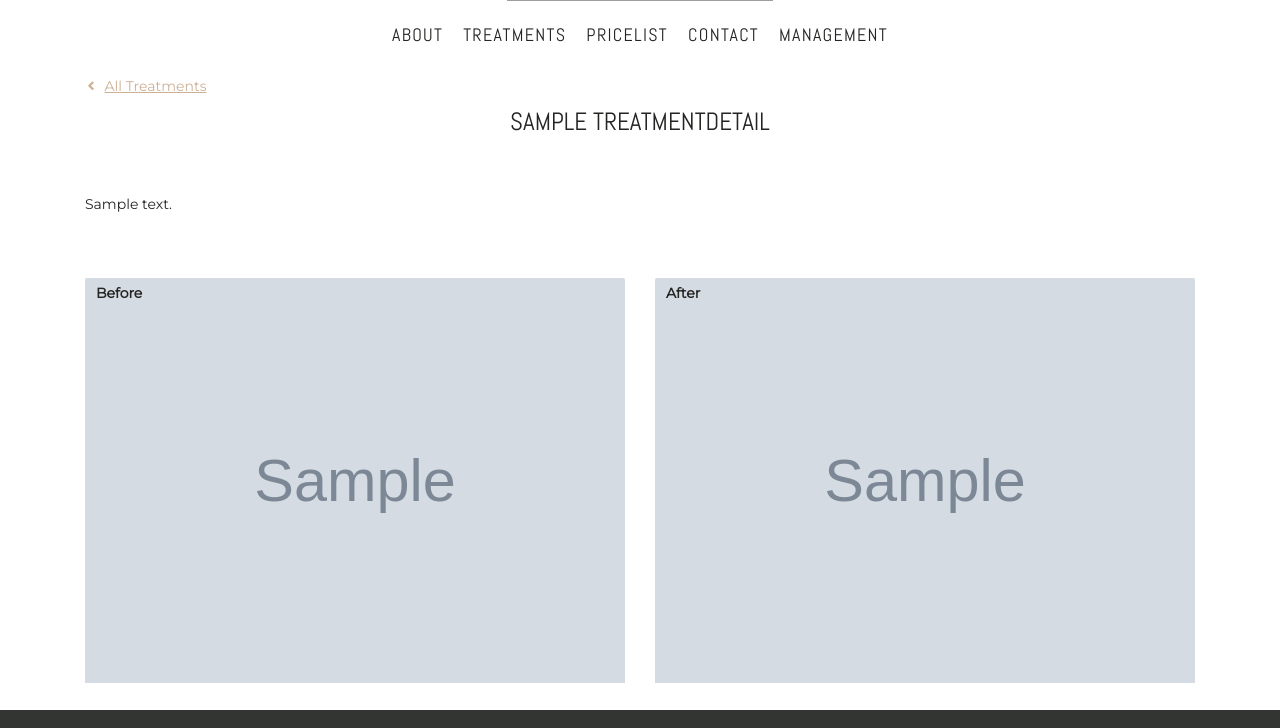
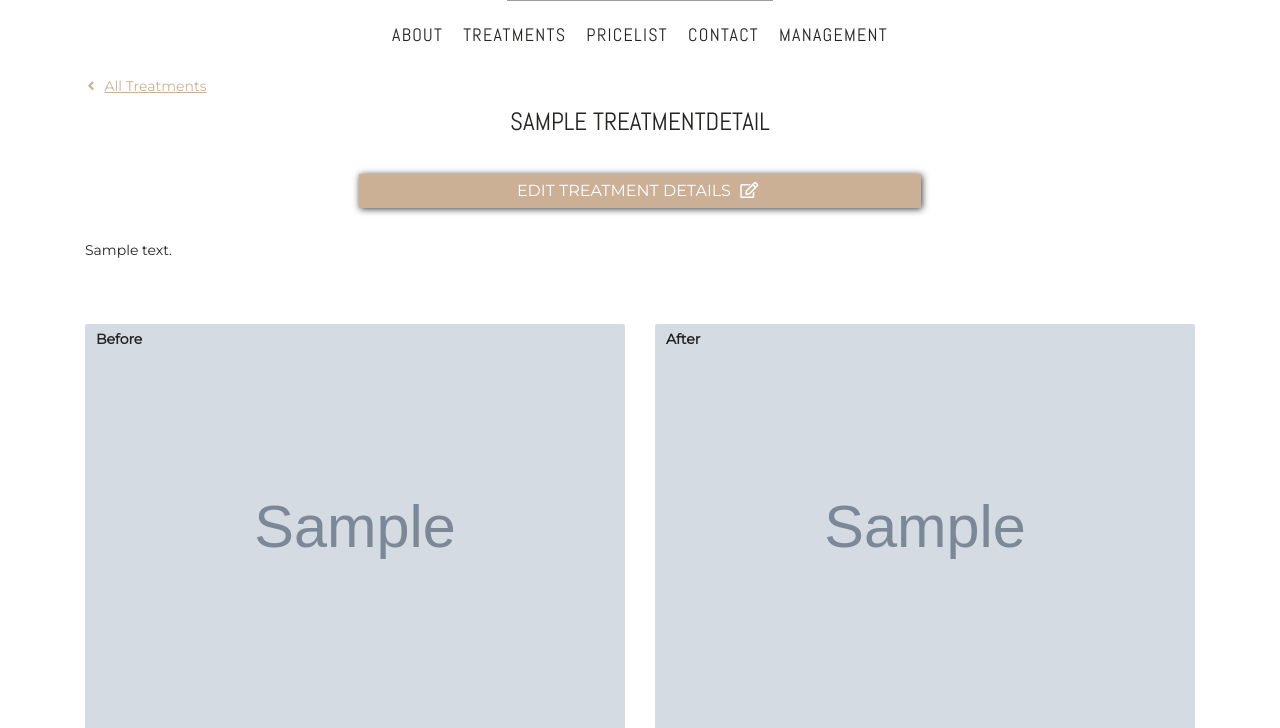
Before and after one commit to neringabickmore/dr.katsimigos.aesthetics, a Django app: a page that uses treatments/templates/treatments/treatment-details.html in a window 1280 px wide. Shown: the part 219-947 px from the top of the page. Run offline with Django 3.2, Linux system fonts and the light colour scheme; a user stored in the database is signed in; tables that the repository leaves empty hold one stand-in row (values such as "Sample post"); grey boxes marked "Sample" are stand-in pictures; parts of the project's set-up code (start-up, migrations or seed data) failed here and were passed over; some libraries are stand-ins or nearby versions; grey boxes are pictures that could not be loaded.

Commit message:
Add/edit treatment funcitonality

```diff
--- a/treatments/templates/treatments/treatment-details.html
+++ b/treatments/templates/treatments/treatment-details.html
@@ -15,6 +15,14 @@
             <h1 class="mt-0 pb-3 text-center">{{ treatment.treatment_name}}</h1>
         </div>
     </div>
+    {% if request.user.is_superuser %}
+            <!-- Edit button -->
+            <div class="text-center text-sm-right">
+                <a class="btn my-2 col-12 col-sm-6" href="{% url 'edit_treatment' treatment.id %}">Edit treatment details<span class="icon p-2">
+                        <i class="far fa-edit" aria-hidden="true"></i>
+                    </span></a>
+            </div>
+            {% endif %}
     <!-- Description -->
     <div class="row align-items-center py-3 my-1">
         <div class="col-sm-12 py-xs-0 p-4">
--- a/treatments/urls.py
+++ b/treatments/urls.py
@@ -6,4 +6,5 @@ urlpatterns = [
     path('', views.treatments, name= 'treatments'),
     path('<name>/', views.treatment_details, name= 'treatment_details'),
     path('add/new/treatment/', views.add_new_treatment, name= 'add_new_treatment'),
+    path('edit/treatment/<int:treatment_id>/', views.edit_treatment, name='edit_treatment'),
 ]
--- a/treatments/views.py
+++ b/treatments/views.py
@@ -86,3 +86,36 @@ def add_new_treatment(request):
         'contact_section': contact_section,
     }
     return render(request, template, context)
+
+
+@login_required
+def edit_treatment(request, treatment_id):
+    """
+    Edit treatment details
+    """
+
+    if not request.user.is_superuser:
+        messages.error(request, 'Functionality available to the site owner only.')
+        return redirect(reverse('treatments'))
+
+    treatment_section = get_object_or_404(TreatmentDetails, pk=treatment_id)
+
+    if request.method == 'POST':
+        treatment_details_form = TreatmentDetailsForm(request.POST, instance=treatment_section)
+        if treatment_details_form.is_valid():
+            treatment_details_form.save()
+            messages.success(request, 'The section updated successfully!')
+            return redirect(reverse('treatments'))
+        else:
+            messages.error(request, 'Hmmm... something went wrong!')
+    else:
+        treatment_details_form = TreatmentDetailsForm(instance=treatment_section)
+        messages.info(request, 'You are editing about section!')
+
+    template = 'treatments/edit-treatment.html'
+    context = {
+        'treatment_details_form': treatment_details_form,
+        'treatment_section': treatment_section
+    }
+
+    return render(request, template, context)
```
Also changed, not shown: treatments/templates/treatments/edit-treatment.html (added, +38 -0 lines).
